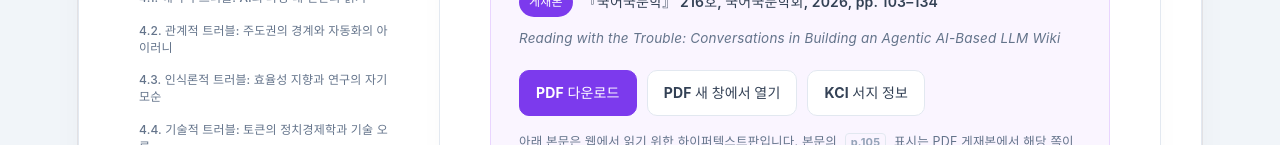
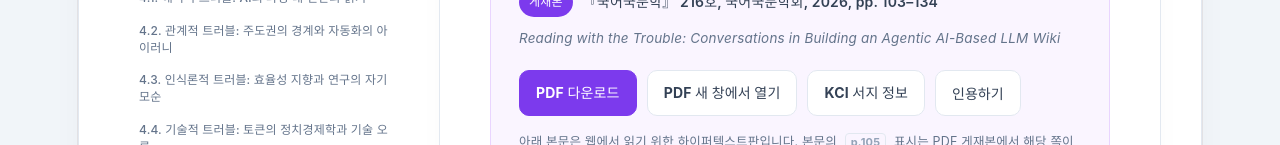
Before and after one commit to daewonnoh/LLM-Wiki-Agent, a React (Vite) app: page / in a window 1280 px wide. Both pictures are taken after a click on the button "논문 읽기". Shown: the part 655-800 px from the top of the page. Built offline with nearby package versions, Linux system fonts and the light colour scheme; a web font is replaced by a local one.

Commit message:
Add citation copy button to final paper card
Co-Authored-By: Claude Sonnet 5.5 <noreply@anthropic.com>

```diff
--- a/src/App.css
+++ b/src/App.css
@@ -1634,6 +1634,8 @@ body {
   font-size: 14px;
   font-weight: 700;
   text-decoration: none;
+  cursor: pointer;
+  font-family: inherit;
   transition: background-color 0.2s ease, border-color 0.2s ease;
 }
 
--- a/src/App.jsx
+++ b/src/App.jsx
@@ -70,6 +70,25 @@ function App() {
   const [selectedTrouble, setSelectedTrouble] = useState(null);
   const [troubleFilter, setTroubleFilter] = useState('All');
   const [troubleSearch, setTroubleSearch] = useState('');
+  const [citeCopied, setCiteCopied] = useState(false);
+
+  const finalPaperCitation = '노대원, 「트러블과 함께 읽기 — AI 에이전트 기반 LLM Wiki 구축 과정의 대화」, 『국어국문학』 216, 국어국문학회, 2026.';
+  const copyCitation = async () => {
+    try {
+      await navigator.clipboard.writeText(finalPaperCitation);
+    } catch (e) {
+      const ta = document.createElement('textarea');
+      ta.value = finalPaperCitation;
+      ta.style.position = 'fixed';
+      ta.style.opacity = '0';
+      document.body.appendChild(ta);
+      ta.select();
+      try { document.execCommand('copy'); } catch (e2) { /* ignore */ }
+      document.body.removeChild(ta);
+    }
+    setCiteCopied(true);
+    setTimeout(() => setCiteCopied(false), 2000);
+  };
   const [explorerView, setExplorerView] = useState('timeline'); // 'grid' 또는 'timeline'
 
   // LLM Wiki 서브탭
@@ -1675,6 +1694,9 @@ function App() {
                     <a className="final-paper-btn" href={finalPaperKciUrl} target="_blank" rel="noopener noreferrer">
                       KCI 서지 정보
                     </a>
+                    <button type="button" className="final-paper-btn" onClick={copyCitation}>
+                      {citeCopied ? '복사됨 ✓' : '인용하기'}
+                    </button>
                   </div>
                   <p className="final-paper-note">
                     아래 본문은 웹에서 읽기 위한 하이퍼텍스트판입니다. 본문의 <span className="page-marker">p.105</span> 표시는 PDF 게재본에서 해당 쪽이 시작되는 위치이며, 인용할 때는 PDF 게재본의 쪽수를 기준으로 해 주세요.
```
